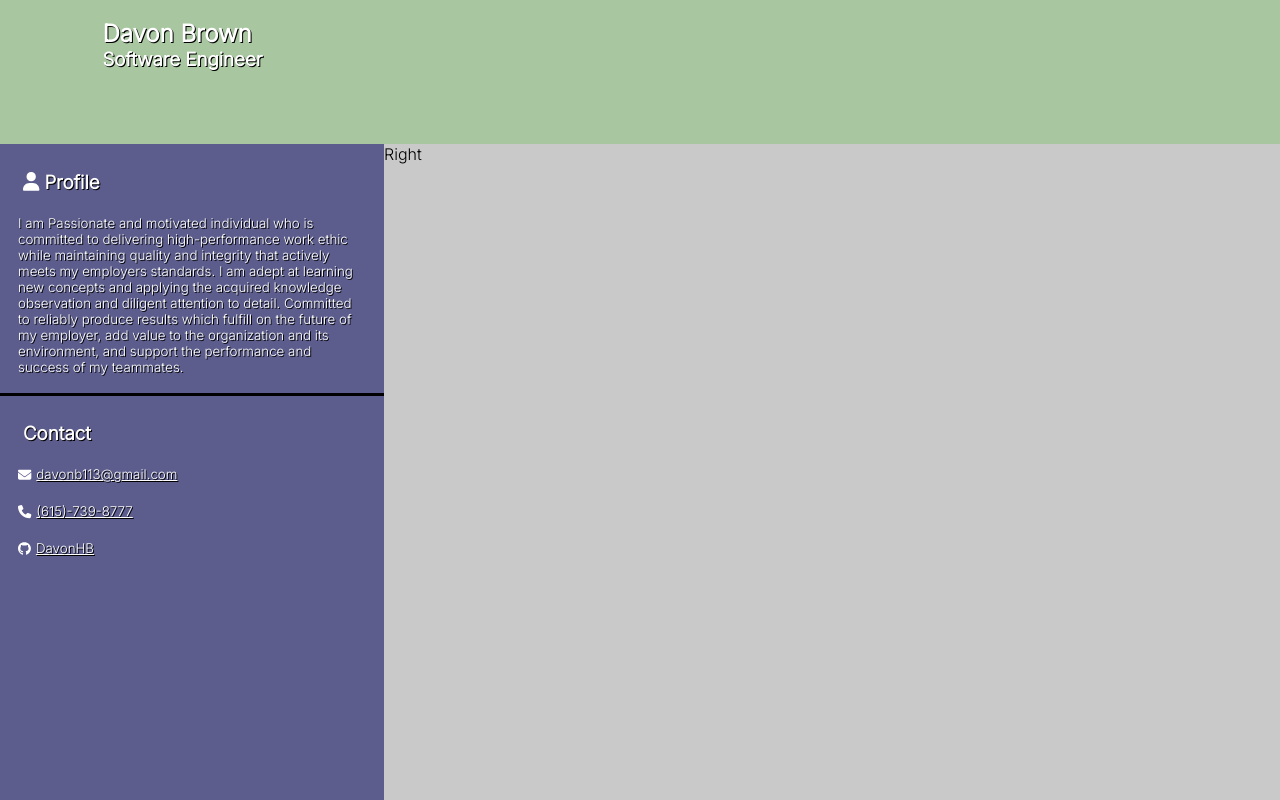
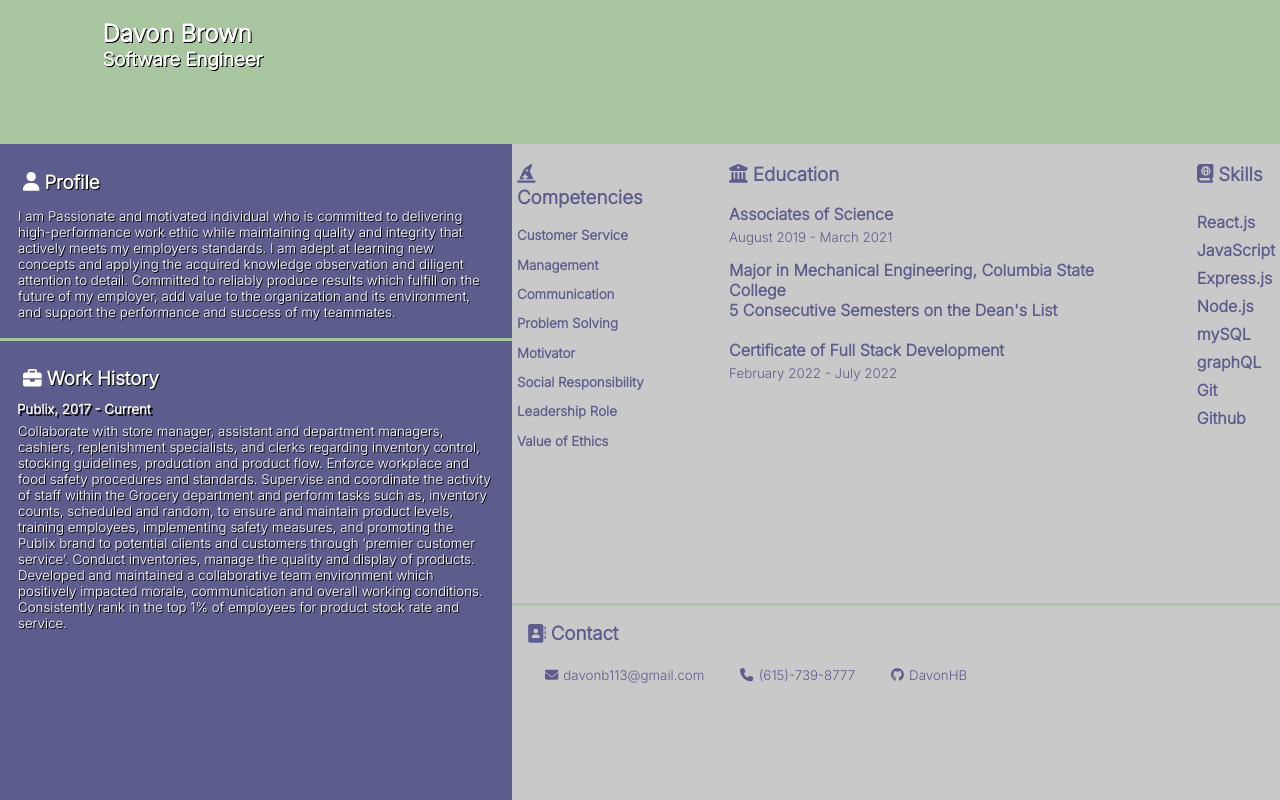
Before and after one commit to DavonHB/Resume, a React (Create React App) app: page / in a window 1280 px wide. Built offline with nearby package versions, Linux system fonts and the light colour scheme.

Commit message:
stylign on left and right forms

```diff
--- a/src/App.scss
+++ b/src/App.scss
@@ -35,7 +35,7 @@ $eton: #a8c69f;
 
 .left-container {
     background-color: $blue;
-    width: 30%;
+    width: 40%;
     position: absolute;
     left: 0;
     bottom: 0;
@@ -45,7 +45,7 @@ $eton: #a8c69f;
         color: white;
         padding: 8px;
         text-shadow: 1px 1px black;
-        margin-bottom: 10px;
+        margin-bottom: 3px;
         margin-left: 15px;
     }
 
@@ -54,7 +54,7 @@ $eton: #a8c69f;
         text-shadow: 3px 6px black;
     }
 
-    p, .contact-icon {
+    p {
         color: white;
         text-shadow: 1px 1px black;
         margin: 15px;
@@ -64,7 +64,7 @@ $eton: #a8c69f;
     }
 
     .profile {
-        border-bottom: 3px solid black;
+        border-bottom: 3px solid $eton;
     }
 
     .contact {
@@ -72,13 +72,107 @@ $eton: #a8c69f;
         display: flex;
         flex-direction: column;
     }
+
+    .work {
+
+        h5 {
+            margin-top: 0;
+            margin-left: 17px;
+            margin-bottom: 3px;
+            color: white;
+            text-shadow: 2px 2px black;
+        }
+
+        p {
+            text-shadow: 1px 1px black;
+        }
+    }
 }
 
 .right-container {
     background-color: rgb(201, 201, 201);
-    width: 70%;
+    width: 60%;
     position: absolute;
     right: 0;
     bottom: 0;
     top: 18%;
+    display: flex;
+    justify-content: center;
+    flex-direction: row;
+
+    .core {
+        margin-left: 5px;
+        h3 {
+            color: $blue
+        }
+
+        p {
+            font-size: smaller;
+            font-weight: 600;
+            color: $blue;
+        }
+    }
+
+    .icon {
+        padding-right: 5px;
+    }
+
+    .education, .skills {
+        margin-right: 5px;
+        display: flex;
+        flex-direction: column;
+        color: $blue;
+        margin-left: 10%;
+
+        p {
+            font-weight: 600;
+            margin: 0;
+        }
+
+        span {
+            font-weight: 600;
+            padding-top: 8px;
+        }
+
+        .date {
+            font-size: smaller;
+            font-weight: 500;
+            margin-top: 5px;
+            margin-bottom: 15px;
+        }
+    }
+
+    .contact, .border {
+        position: absolute !important;
+        bottom: 0;
+        left: 0;
+        top: 70%;
+        margin-left: 15px;
+
+        h3 {
+            color: $blue;
+        }
+
+        a {
+            text-decoration: none;
+        }
+
+        .contact-icon {
+            color: $blue;
+            margin: 15px;
+            margin-top: 0;
+            font-size: smaller;
+            padding: 3px;
+        }
+    }
+
+    .border {
+        border-top: 3px solid $eton;
+        margin-left: 0;
+        width: 100%;
+
+        p {
+            color: rgb(201, 201, 201);
+        }
+    }
 }
--- a/src/components/left/index.js
+++ b/src/components/left/index.js
@@ -1,7 +1,6 @@
 import React from 'react';
 import { FontAwesomeIcon } from '@fortawesome/react-fontawesome';
-import { faEnvelope, faPhone, faUser} from '@fortawesome/free-solid-svg-icons';
-import { faGithub } from '@fortawesome/free-brands-svg-icons'
+import { faBriefcase, faUser} from '@fortawesome/free-solid-svg-icons';
 
 const Left = () => {
     return (
@@ -11,11 +10,13 @@ const Left = () => {
                 <p>I am Passionate and motivated individual who is committed to delivering high-performance work ethic while maintaining quality and integrity that actively meets my employers standards. I am adept at learning new concepts and applying the acquired knowledge observation and diligent attention to detail. Committed to reliably produce results which fulfill on the future of my employer, add value to the organization and its environment, and support the performance and success of my teammates.  </p>
             </div>
 
-            <div className='contact'>
-                <h3>Contact</h3>
-                <a className='contact-icon' href='mailto: davonb113@gmail.com'><FontAwesomeIcon icon={faEnvelope} className='icon' />davonb113@gmail.com</a>
-                <a className='contact-icon' href='tel:6157398777'><FontAwesomeIcon icon={faPhone} className='icon' />(615)-739-8777</a>
-                <a className='contact-icon' href='https://github.com/DavonHB'><FontAwesomeIcon icon={faGithub} className='icon' />DavonHB</a>
+            <div className='work'>
+                <h3><FontAwesomeIcon icon={faBriefcase} className='icon' />Work History</h3>
+                <h5>Publix, 2017 - Current</h5>
+                <p>Collaborate with store manager, assistant and department managers, cashiers, replenishment specialists, and clerks regarding inventory control, stocking guidelines, production and product flow.
+                    Enforce workplace and food safety procedures and standards.  Supervise and coordinate the activity of staff within the Grocery department and perform tasks such as, inventory counts, scheduled and random, to ensure and maintain product levels, training employees, implementing safety measures, and promoting the Publix brand to potential clients and customers through ‘premier customer service’. Conduct inventories, manage the quality and display of products.
+                    Developed and maintained a collaborative team environment which positively impacted morale, communication and overall working conditions. Consistently rank in the top 1% of employees for product stock rate and service.
+                </p>
             </div>
         </div>
     )
--- a/src/components/right/index.js
+++ b/src/components/right/index.js
@@ -1,9 +1,59 @@
 import React from 'react';
+import { FontAwesomeIcon } from '@fortawesome/react-fontawesome';
+import { faEnvelope, faPhone, faBookAtlas, faBuildingColumns, faHatWizard, faAddressBook } from '@fortawesome/free-solid-svg-icons';
+import { faGithub } from '@fortawesome/free-brands-svg-icons'
 
 const Right = () => {
     return (
         <div className='right-container'>
-            Right
+            <div className='core'>
+                <h3><FontAwesomeIcon icon={faHatWizard} className='icon' />Competencies</h3>
+                <p>Customer Service</p>
+                <p>Management</p>
+                <p>Communication</p>
+                <p>Problem Solving</p>
+                <p>Motivator</p>
+                <p>Social Responsibility</p>
+                <p>Leadership Role</p>
+                <p>Value of Ethics</p>
+            </div>
+
+            <div className='education'>
+                <h3><FontAwesomeIcon icon={faBuildingColumns}  className='icon'/>Education</h3>
+                <p>Associates of Science</p>
+                <p className='date'>August 2019 - March 2021</p>
+                <p>Major in Mechanical Engineering, Columbia State College</p>
+                <p>5 Consecutive Semesters on the Dean's List</p>
+                <br />
+
+                <p>Certificate of Full Stack Development</p>
+                <p className='date'>February 2022 - July 2022</p>
+            </div>
+
+            <div className='skills'>
+                <h3><FontAwesomeIcon icon={faBookAtlas}  className='icon'/>Skills</h3>
+                <span>React.js</span>
+                <span>JavaScript</span>
+                <span>Express.js</span>
+                <span>Node.js</span>
+                <span>mySQL</span>
+                <span>graphQL</span>
+                <span>Git</span>
+                <span>Github</span>
+            </div>
+
+            <div className='border'>
+                <p>border</p>
+            </div>
+
+            <footer>
+                <div className='contact'>
+                    <h3><FontAwesomeIcon icon={faAddressBook} className='icon'/>Contact</h3>
+                    <a className='contact-icon' href='mailto: davonb113@gmail.com'><FontAwesomeIcon icon={faEnvelope} className='icon' />davonb113@gmail.com</a>
+                    <a className='contact-icon' href='tel:6157398777'><FontAwesomeIcon icon={faPhone} className='icon' />(615)-739-8777</a>
+                    <a className='contact-icon' href='https://github.com/DavonHB'><FontAwesomeIcon icon={faGithub} className='icon' />DavonHB</a>
+                </div>
+            </footer>
         </div>
     )
 }
```
